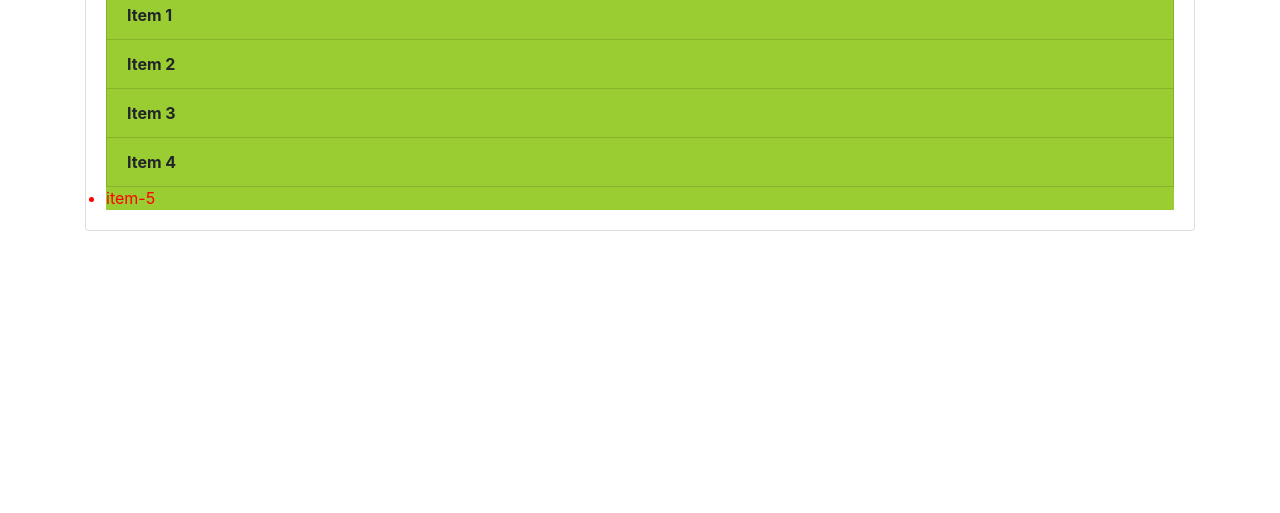
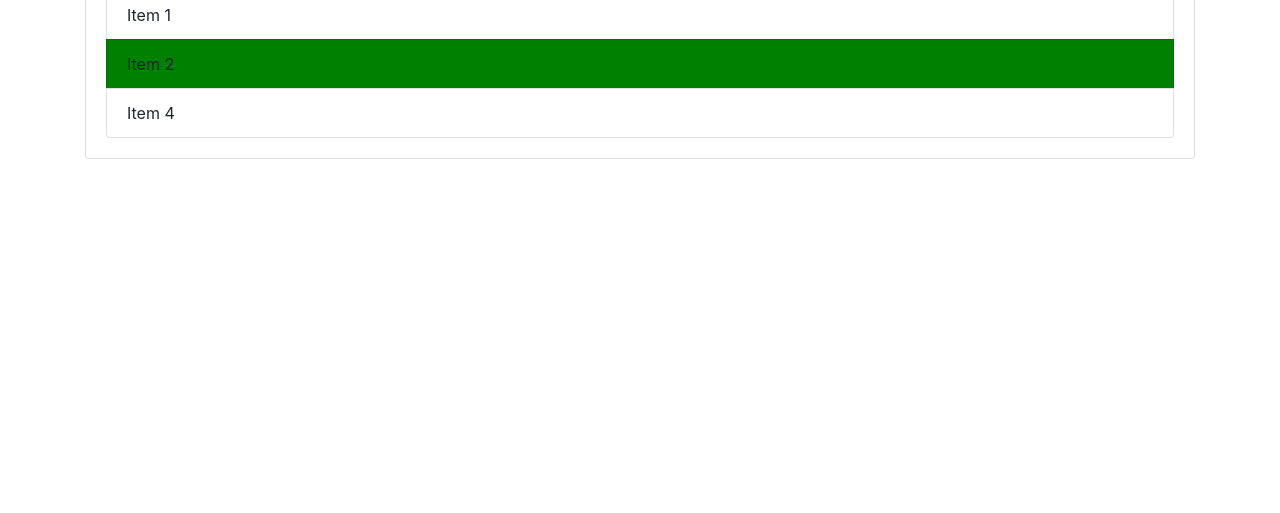
Before and after one commit to aiswaryavalsan/learngit, a plain HTML site: page demo/index.html in a window 1280 px wide. Shown: the part 287-800 px from the top of the page. Drawn offline with nearby package versions, Linux system fonts and the light colour scheme.

Commit message:
queryselector

```diff
--- a/demo/demo.js
+++ b/demo/demo.js
@@ -1,16 +1,4 @@
-
-
-var item=document.getElementsByClassName('list-group-item');
-for(let i=0;i<item.length;i++)
-{
-    item[i].style.fontWeight='bold';
-}
-item[2].style.backgroundColor="green";
-
-var items=document.getElementsByTagName('li');
-console.log(items);
-items[4].style.color="red";
-for(let i=0;i<items.length;i++)
-{
-    items[i].style.backgroundColor='yellowgreen';
-}
+var item1=document.querySelector('li:nth-child(2)');
+item1.style.backgroundColor='green';
+var item3=document.querySelector('.list-group-item:nth-child(3');
+item3.style.display='none';
--- a/demo/index.html
+++ b/demo/index.html
@@ -26,7 +26,7 @@
       <li class="list-group-item">Item 2</li>
       <li class="list-group-item">Item 3</li>
       <li class="list-group-item">Item 4</li>
-      <li>item-5</li>
+
     </ul>
    </div>
   </div>
```
